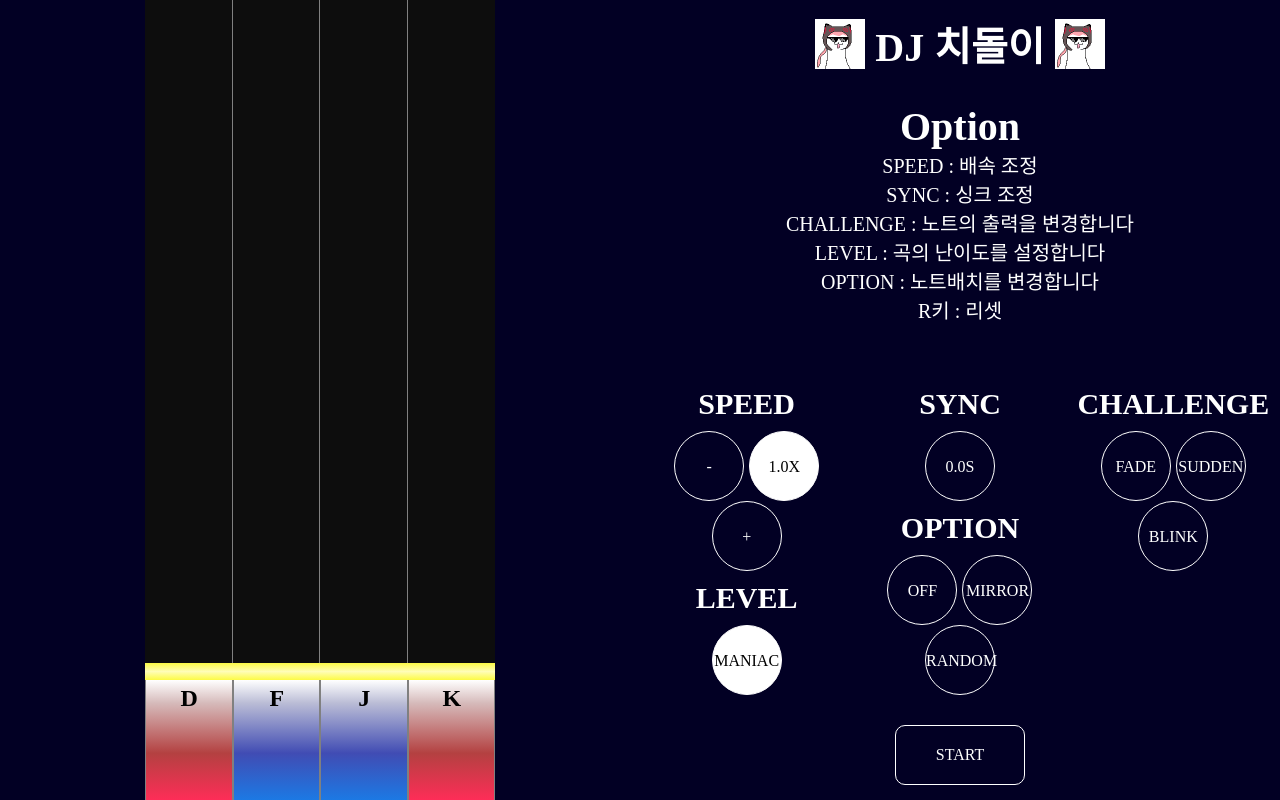
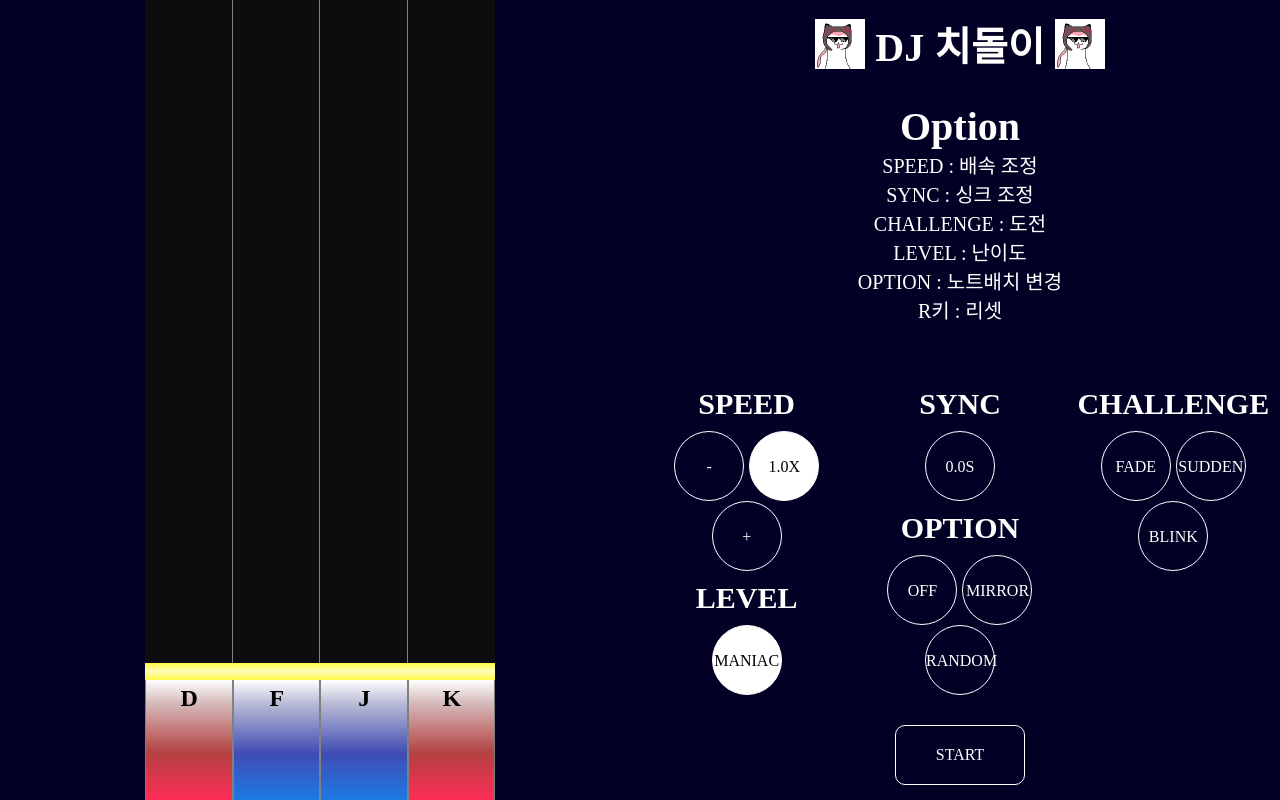
Before and after one commit to marudog/DJ_Chidori, a plain HTML site: page index.html in a window 1280 px wide. Drawn offline with Linux system fonts and the light colour scheme; a web font is replaced by a local one.

Commit message:
upppercase

```diff
--- a/index.html
+++ b/index.html
@@ -74,13 +74,13 @@
               SYNC : 싱크 조정
             </p>
             <p>
-              CHALLENGE : 노트의 출력을 변경합니다
+              CHALLENGE : 도전
             </p>
             <p>
-              LEVEL : 곡의 난이도를 설정합니다
+              LEVEL : 난이도
             </p>
             <p>
-              OPTION : 노트배치를 변경합니다
+              OPTION : 노트배치 변경
             </p>
             <p>
               R키 : 리셋
--- a/scripts/script.js
+++ b/scripts/script.js
@@ -551,7 +551,7 @@ var displayAccuracy = function (accuracy) { //현재 판정 결과를 화면에
   document.querySelector(".hit__accuracy").remove();
   accuracyText.classList.add("hit__accuracy");
   accuracyText.classList.add("hit__accuracy--" + accuracy);
-  accuracyText.innerHTML = accuracy;
+  accuracyText.innerHTML = accuracy.toUpperCase();
   document.querySelector(".hit").appendChild(accuracyText);
 };
 
```
